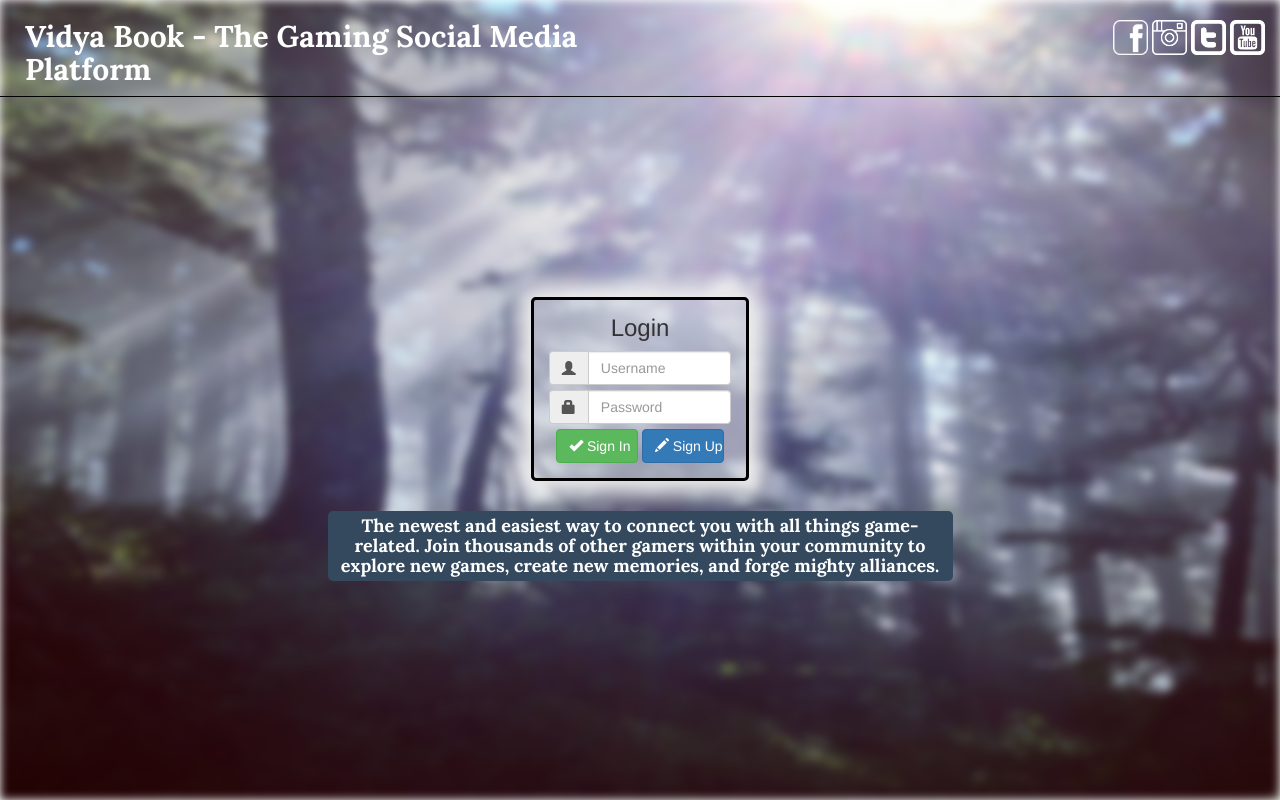
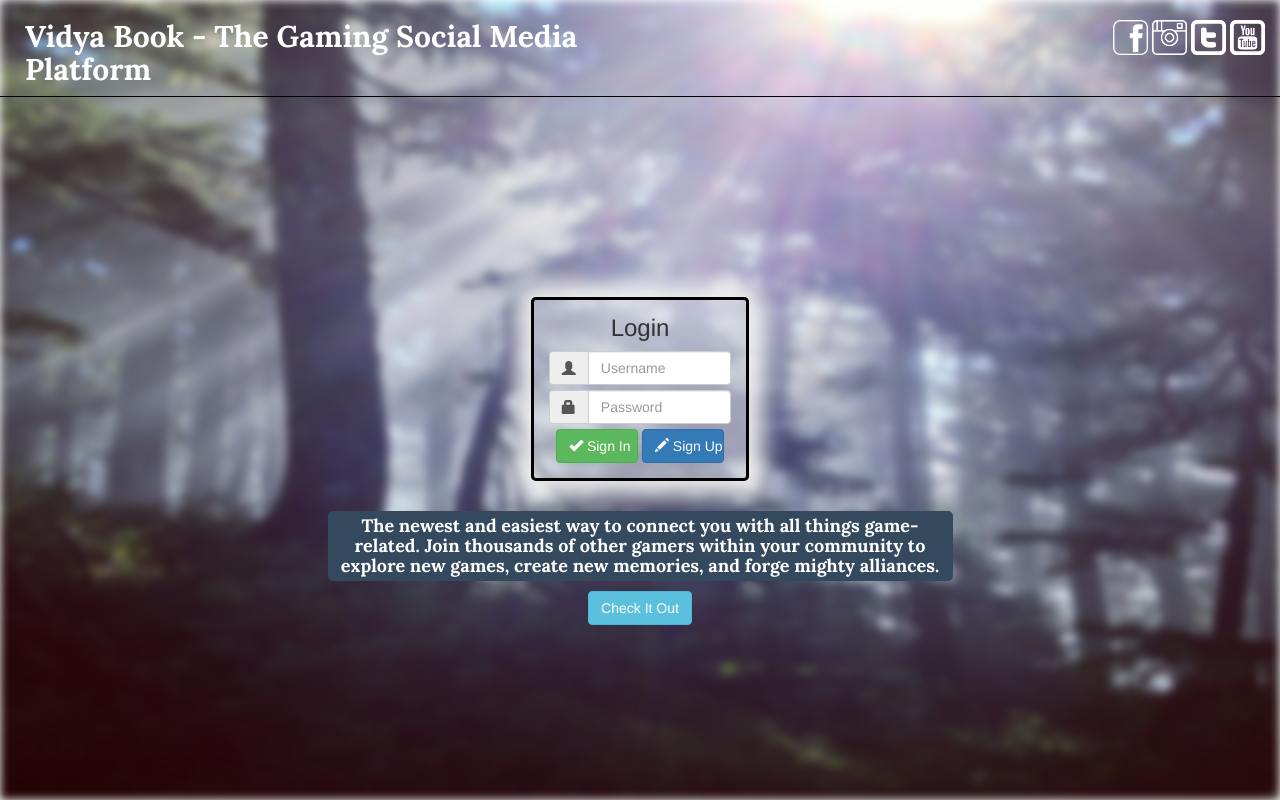
Before and after one commit to dukeayers/cs399_SocialMedia, a Django app: page / in a window 1280 px wide. Run offline with Django 3.2, Linux system fonts and the light colour scheme; parts of the project's set-up code (start-up, migrations or seed data) failed here and were passed over; some libraries are stand-ins or nearby versions.

Commit message:
Login to Dashboard Button
now the user can view the content without having to type in the url.

```diff
--- a/social/templates/login.html
+++ b/social/templates/login.html
@@ -87,6 +87,7 @@
                 Join thousands of other gamers within your community to explore new games, create new memories,
                 and forge mighty alliances.
             </h4>
+            <a class="btn-info btn" href="/dashboard">Check It Out</a>
         </div>
     </div>
 </body>
```
Also changed, not shown: social/db.sqlite3.
